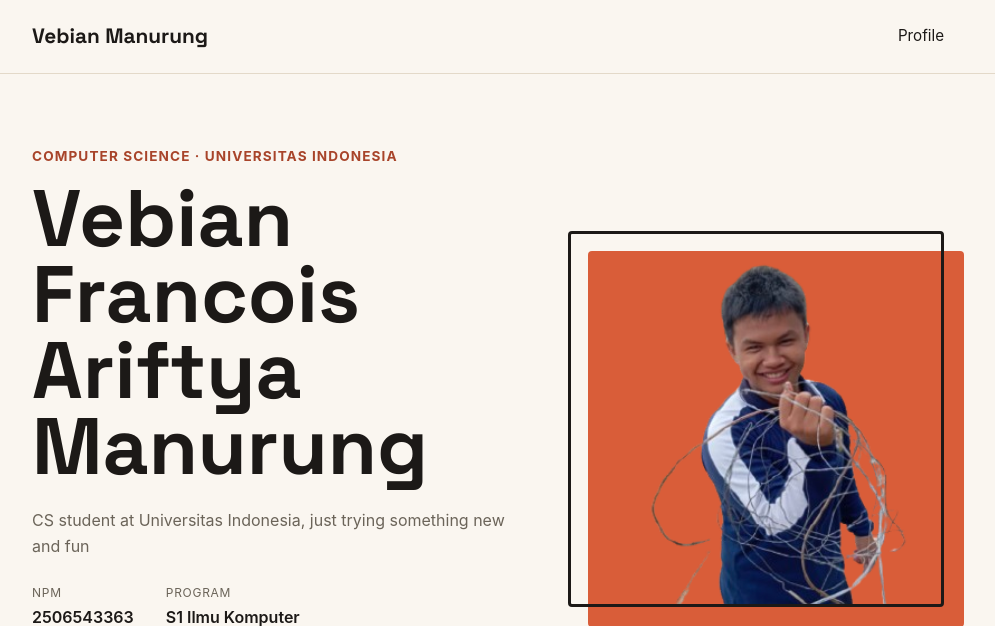
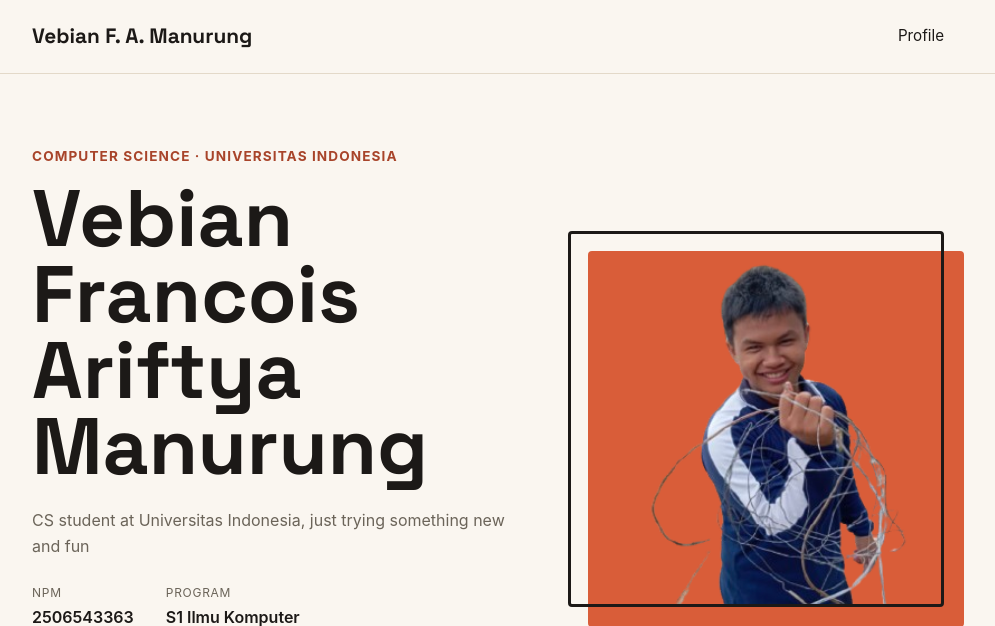
Before and after one commit to V4row/myportofolio, a Django app: page / in a window 1280 px wide. Shown: the top 626 px of the page, without its empty margins (152-1147 px from the left). Run offline with Django 5.2, Linux system fonts and the light colour scheme.

Commit message:
Edit Name & README.md

```diff
--- a/templates/index.html
+++ b/templates/index.html
@@ -12,7 +12,7 @@
 <body>
     <header class="site-header">
         <div class="container">
-            <a href="#profile" class="brand">Vebian Manurung</a>
+            <a href="#profile" class="brand">Vebian F. A. Manurung</a>
             <nav>
                 <a href="#profile">Profile</a>
             </nav>
```
Also changed, not shown: README.md.
